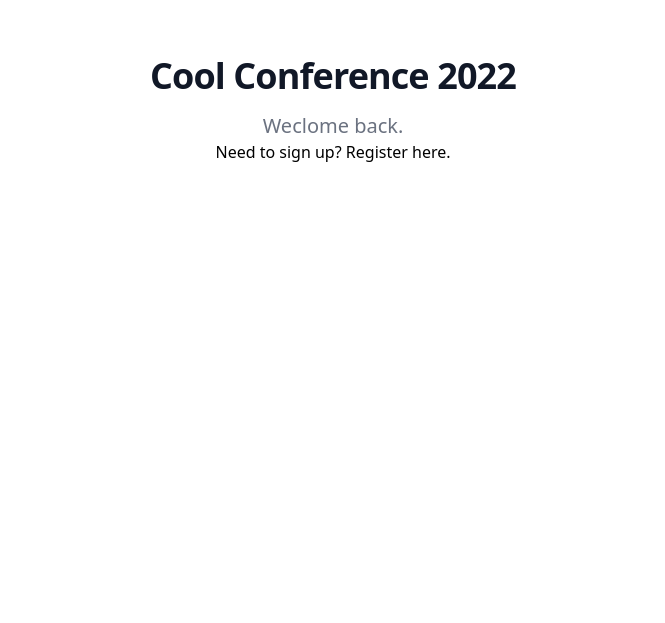
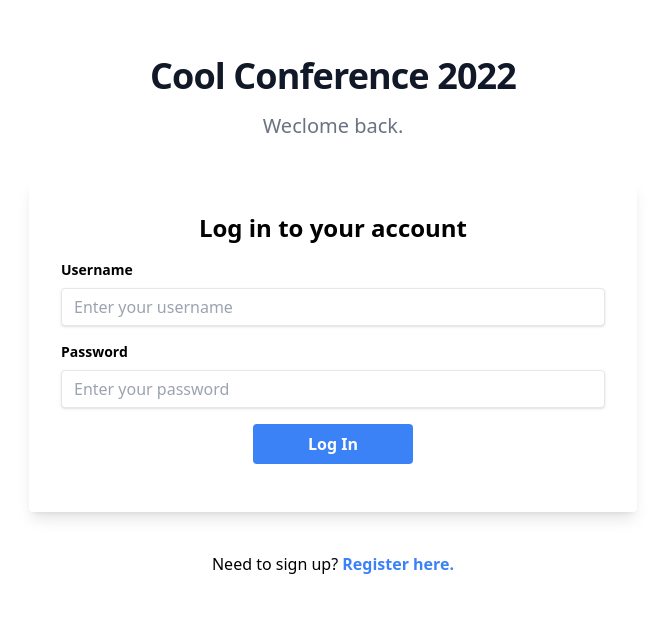
Before and after one commit to jonathanjacka/node_js_projects, a Node server app: page /login in a window 1280 px wide. Shown: the part 72-695 px from the top of the page, without its empty margins (307-972 px from the left). Run offline with Node 20, Linux system fonts and the light colour scheme; some libraries are stand-ins or nearby versions.

Commit message:
Updated login and register views

```diff
--- a/web_app/public/css/main.css
+++ b/web_app/public/css/main.css
@@ -687,9 +630,9 @@ Ensure the default browser behavior of the `hidden` attribute.
   padding-bottom: 0.5rem;
 }
 
-.py-2\.5 {
-  padding-top: 0.625rem;
-  padding-bottom: 0.625rem;
+.px-8 {
+  padding-left: 2rem;
+  padding-right: 2rem;
 }
 
 .px-3 {
@@ -697,9 +640,9 @@ Ensure the default browser behavior of the `hidden` attribute.
   padding-right: 0.75rem;
 }
 
-.px-8 {
-  padding-left: 2rem;
-  padding-right: 2rem;
+.py-2\.5 {
+  padding-top: 0.625rem;
+  padding-bottom: 0.625rem;
 }
 
 .pt-4 {
@@ -716,6 +659,10 @@ Ensure the default browser behavior of the `hidden` attribute.
 
 .pb-8 {
   padding-bottom: 2rem;
+}
+
+.text-left {
+  text-align: left;
 }
 
 .text-center {
@@ -737,9 +684,9 @@ Ensure the default browser behavior of the `hidden` attribute.
   line-height: 1.5rem;
 }
 
-.text-xs {
-  font-size: 0.75rem;
-  line-height: 1rem;
+.text-2xl {
+  font-size: 1.5rem;
+  line-height: 2rem;
 }
 
 .text-sm {
@@ -747,14 +694,9 @@ Ensure the default browser behavior of the `hidden` attribute.
   line-height: 1.25rem;
 }
 
-.text-lg {
-  font-size: 1.125rem;
-  line-height: 1.75rem;
-}
-
-.text-2xl {
-  font-size: 1.5rem;
-  line-height: 2rem;
+.text-xs {
+  font-size: 0.75rem;
+  line-height: 1rem;
 }
 
 .font-extrabold {
@@ -813,19 +755,14 @@ Ensure the default browser behavior of the `hidden` attribute.
   color: rgb(255 255 255 / var(--tw-text-opacity));
 }
 
+.text-blue-500 {
+  --tw-text-opacity: 1;
+  color: rgb(59 130 246 / var(--tw-text-opacity));
+}
+
 .text-indigo-600 {
   --tw-text-opacity: 1;
   color: rgb(79 70 229 / var(--tw-text-opacity));
-}
-
-.text-blue-700 {
-  --tw-text-opacity: 1;
-  color: rgb(29 78 216 / var(--tw-text-opacity));
-}
-
-.text-blue-500 {
-  --tw-text-opacity: 1;
-  color: rgb(59 130 246 / var(--tw-text-opacity));
 }
 
 .shadow-lg {
@@ -834,15 +771,15 @@ Ensure the default browser behavior of the `hidden` attribute.
   box-shadow: var(--tw-ring-offset-shadow, 0 0 #0000), var(--tw-ring-shadow, 0 0 #0000), var(--tw-shadow);
 }
 
+.shadow {
+  --tw-shadow: 0 1px 3px 0 rgb(0 0 0 / 0.1), 0 1px 2px -1px rgb(0 0 0 / 0.1);
+  --tw-shadow-colored: 0 1px 3px 0 var(--tw-shadow-color), 0 1px 2px -1px var(--tw-shadow-color);
+  box-shadow: var(--tw-ring-offset-shadow, 0 0 #0000), var(--tw-ring-shadow, 0 0 #0000), var(--tw-shadow);
+}
+
 .shadow-md {
   --tw-shadow: 0 4px 6px -1px rgb(0 0 0 / 0.1), 0 2px 4px -2px rgb(0 0 0 / 0.1);
   --tw-shadow-colored: 0 4px 6px -1px var(--tw-shadow-color), 0 2px 4px -2px var(--tw-shadow-color);
-  box-shadow: var(--tw-ring-offset-shadow, 0 0 #0000), var(--tw-ring-shadow, 0 0 #0000), var(--tw-shadow);
-}
-
-.shadow {
-  --tw-shadow: 0 1px 3px 0 rgb(0 0 0 / 0.1), 0 1px 2px -1px rgb(0 0 0 / 0.1);
-  --tw-shadow-colored: 0 1px 3px 0 var(--tw-shadow-color), 0 1px 2px -1px var(--tw-shadow-color);
   box-shadow: var(--tw-ring-offset-shadow, 0 0 #0000), var(--tw-ring-shadow, 0 0 #0000), var(--tw-shadow);
 }
 
--- a/web_app/src/views/login.hbs
+++ b/web_app/src/views/login.hbs
@@ -1,16 +1,70 @@
 <main>
   <div class='py-12 bg-white'>
     <div class='max-w-7xl mx-auto px-4 sm:px-6 lg:px-8'>
-      <div class='lg:text-center'>
+      <div class='text-center'>
         <p
           class='mt-2 text-3xl leading-8 font-extrabold tracking-tight text-gray-900 sm:text-4xl'
         >Cool Conference 2022</p>
         <p class='mt-4 max-w-2xl text-xl text-gray-500 lg:mx-auto'>Weclome back.</p>
 
-        <div class=''>
+        <div class='flex w-full justify-center'>
+          <form
+            action='/auth/register'
+            name='register'
+            method='POST'
+            class='w-full lg:w-6/12 md:w-9/12 rounded shadow-lg my-10 bg-white px-8 pt-6 pb-8'
+          >
+            <legend class='text-center py-2 mb-2 font-bold text-2xl'>Log in to
+              your account</legend>
+
+            <div class='mb-4'>
+              <label
+                for='username'
+                class='block text-black-700 text-sm font-bold mb-2 text-left'
+              >Username</label>
+              <input
+                type='text'
+                id='username'
+                name='username'
+                placeholder='Enter your username'
+                required
+                class='shadow appearance-none border rounded w-full py-2 px-3 tex-gray-700 leading-tight focus:shadow-outline'
+              />
+            </div>
+
+            <div class='mb-4'>
+              <label
+                for='password'
+                class='block text-black-700 text-sm font-bold mb-2 text-left'
+              >Password</label>
+              <input
+                type='password'
+                id='password'
+                name='password'
+                placeholder='Enter your password'
+                required
+                class='shadow appearance-none border rounded w-full py-2 px-3 tex-gray-700 leading-tight focus:shadow-outline'
+              />
+            </div>
+
+            <div class='mb-4'>
+              <button
+                type='submit'
+                class='block m-auto w-40 bg-blue-500 hover:bg-blue-700 text-white text-center font-bold py-2 px-4 rounded focus:outline-none focus:shadow-outline'
+              >Log In</button>
+            </div>
+
+          </form>
+        </div>
+
+        <div class='w-full flex justify-center'>
           Need to sign up?
-          <a href='/register'>Register here.</a>
+          <a
+            href='/register'
+            class='text-blue-500 font-bold hover:text-blue-700'
+          >&nbspRegister here.</a>
         </div>
+
       </div>
     </div>
   </div>
--- a/web_app/src/views/register.hbs
+++ b/web_app/src/views/register.hbs
@@ -6,7 +6,7 @@
           class='mt-2 text-3xl leading-8 font-extrabold tracking-tight text-gray-900 sm:text-4xl'
         >Cool Conference 2022</p>
         <p class='mt-4 max-w-2xl text-xl text-gray-500 lg:mx-auto'>We're glad to
-          have you join us:</p>
+          have you join us.</p>
       </div>
 
       <div class='flex w-full justify-center'>
```
Also changed, not shown: other parts of web_app/public/css/main.css (+0 -82 lines).
